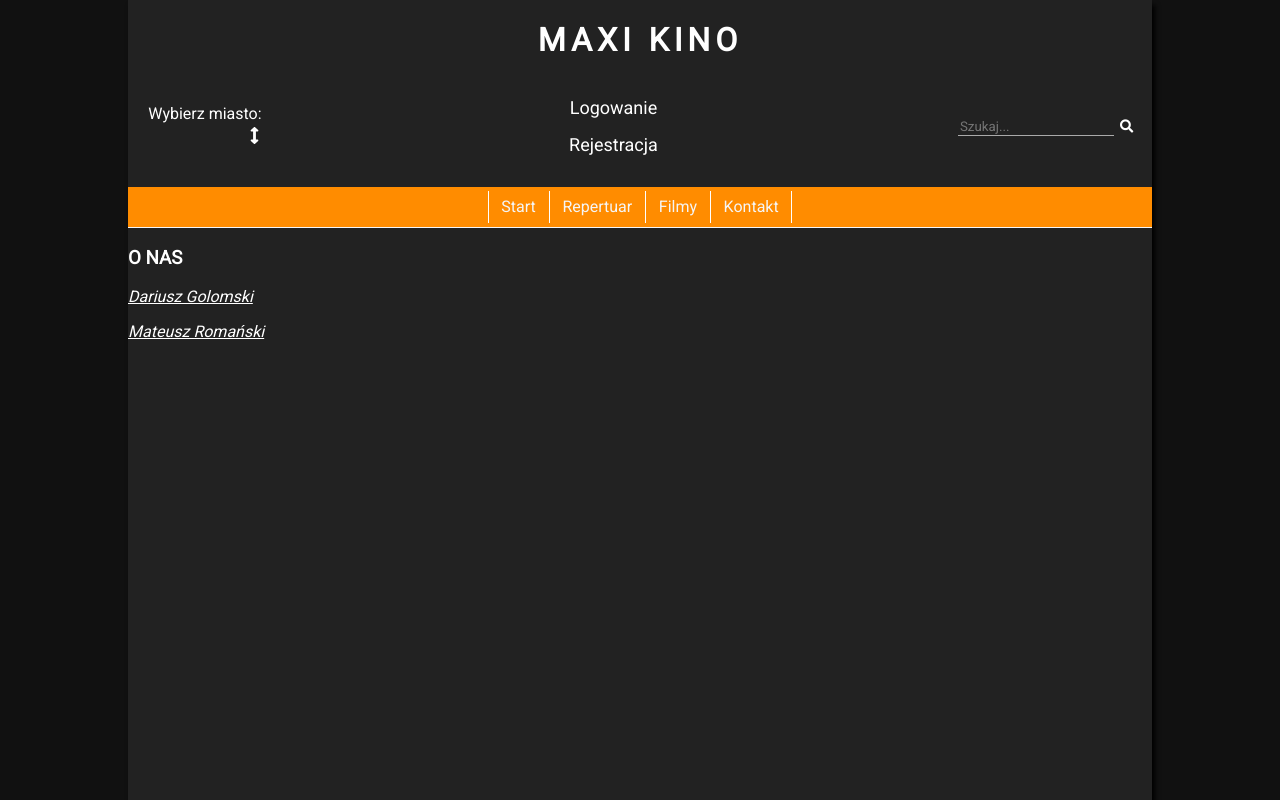
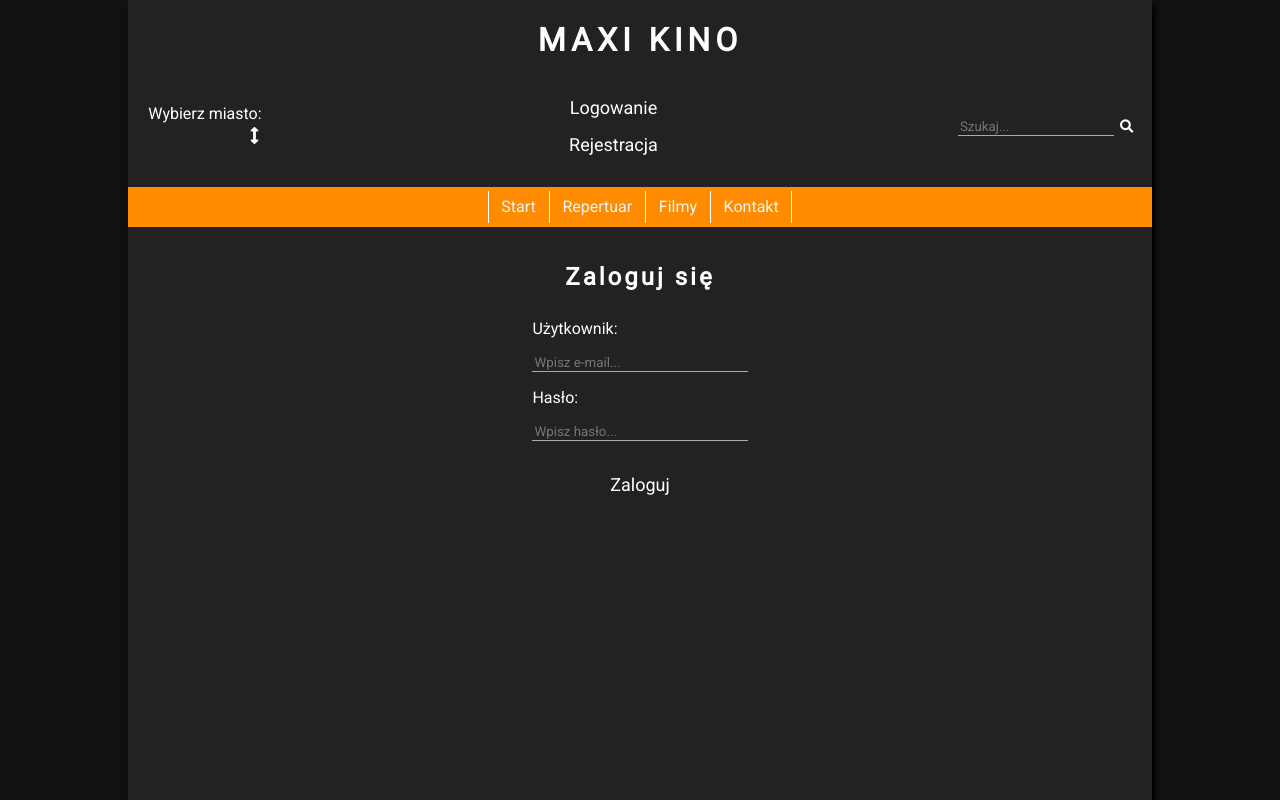
Before and after one commit to dar-gol/Cinema, a React (Create React App) app: page /login in a window 1280 px wide. Shown: the top 800 px of the page. Built offline with nearby package versions, Linux system fonts and the light colour scheme; no server answers.

Commit message:
Log into the website and new component: LoginPage (page template done), RegisterPage

```diff
--- a/package.json
+++ b/package.json
@@ -9,6 +9,7 @@
     "node-sass": "^4.14.1",
     "react": "^17.0.1",
     "react-dom": "^17.0.1",
+    "react-hook-form": "^6.11.2",
     "react-router-dom": "^5.2.0",
     "react-scripts": "4.0.0",
     "web-vitals": "^0.2.4"
--- /dev/null
+++ b/src/Context/UserContext.js
@@ -0,0 +1,9 @@
+import { createContext } from "react";
+
+const defaultObject = {
+  name: "",
+  email: "",
+  isUserLogged: false,
+};
+
+export const UserContext = createContext(defaultObject);
--- a/src/layouts/App.js
+++ b/src/layouts/App.js
@@ -1,23 +1,59 @@
-import React from "react";
+import React, { useState } from "react";
 import { BrowserRouter as Router } from "react-router-dom";
 
-import Header from './Header'
-import Navigation from './Navigation'
-import Page from './Page'
-import Footer from './Footer'
+import { UserContext } from "../Context/UserContext";
+
+import Header from "./Header";
+import Navigation from "./Navigation";
+import Page from "./Page";
+import Footer from "./Footer";
 
 import "../styles/App.sass";
 
 function App() {
+  const [user, setUser] = useState({
+    name: "",
+    email: "",
+    isUserLogged: sessionStorage.getItem("token") ? true : false,
+  });
+
+  const handleLogin = (data, e) => {
+    fetch("http://matixezor-cinema-api.herokuapp.com/api/token", {
+      method: "POST",
+      headers: {
+        Accept: "application/json",
+        "Content-Type": "application/x-www-form-urlencoded; charset=UTF-8",
+      },
+      body: new URLSearchParams({
+        "username": data.username,
+        "password": data.password
+      })
+    })
+      .then((res) => res.json())
+      .then((res) => {
+        console.log(res.access_token);
+        sessionStorage.setItem("token", res.access_token);
+        setUser({
+          name: data.username,
+          email: data.username,
+          isUserLogged: true,
+        });
+      })
+      .catch((error) => {
+        console.log(error);
+      });
+    e.target.reset();
+  };
+
   return (
-    <Router>
+    <UserContext.Provider value={user}>
+      <Router>
         {<Header />}
         {<Navigation />}
-      <main>
-        {<Page />}
-      </main>
+        {<Page handleLogin={handleLogin} />}
         {<Footer />}
-    </Router>
+      </Router>
+    </UserContext.Provider>
   );
 }
 
--- a/src/layouts/Page.js
+++ b/src/layouts/Page.js
@@ -5,17 +5,24 @@ import HomePage from "../pages/HomePage";
 import RepertoryPage from "../pages/RepertoryPage";
 import MoviesPage from "../pages/MoviesPage";
 import ContactPage from "../pages/ContactPage";
+import LoginPage from "../pages/LoginPage";
+import RegisterPage from "../pages/RegisterPage";
 
 import "../styles/Page.sass";
 
-const Page = () => {
+const Page = (props) => {
   return (
-    <>
+    <main className="page">
       <Route path="/" exact component={HomePage} />
       <Route path="/repertory" exact component={RepertoryPage} />
       <Route path="/movies" exact component={MoviesPage} />
       <Route path="/contact" exact component={ContactPage} />
-    </>
+
+      <Route path="/login" exact render={
+        () => <LoginPage handleLogin={props.handleLogin} />
+      } />
+      <Route path="/register" exact component={RegisterPage} />
+    </main>
   );
 };
 
--- /dev/null
+++ b/src/pages/LoginPage.js
@@ -0,0 +1,41 @@
+import React from 'react'
+import {useForm} from 'react-hook-form';
+
+import "../styles/LoginPage.sass";
+
+const LoginPage = (props) => {
+    const { register, handleSubmit, errors} = useForm();
+
+    return(
+        <div className="login">
+            <h2>Zaloguj się</h2>
+            <form className="login-form" onSubmit={handleSubmit(props.handleLogin)}>
+                <label htmlFor="username">Użytkownik:</label>
+                <input
+                    type="text"
+                    id="username"
+                    name="username"
+                    placeholder="Wpisz e-mail..."
+                    ref={register({
+                        required: "E-mail jest wymagany!"
+                    })}
+                />
+                {errors.username && <span>{errors.username.message}</span>}
+                <label htmlFor="password">Hasło:</label>
+                <input
+                    type="password"
+                    id="password"
+                    name="password"
+                    placeholder="Wpisz hasło..."
+                    ref={register({
+                        required: "Hasło jest wymagane!"
+                    })}
+                />
+                {errors.password && <span>{errors.password.message}</span>}
+                <button type="submit">Zaloguj</button>
+            </form>
+        </div>
+    )
+}
+
+export default LoginPage;
--- /dev/null
+++ b/src/pages/RegisterPage.js
@@ -0,0 +1,9 @@
+import React from 'react'
+
+const RegisterPage = () => {
+    return(
+        <p>Register</p>
+    )
+}
+
+export default RegisterPage;
--- a/src/styles/App.sass
+++ b/src/styles/App.sass
@@ -3,7 +3,6 @@
     flex-direction: column
     background-color: #222
     width: 80vw
-    min-height: 200vh
     margin: auto auto
     box-shadow: 3px 5px 5px black
 
--- /dev/null
+++ b/src/styles/LoginPage.sass
@@ -0,0 +1,31 @@
+.login
+    width: 100%
+    display: flex
+    flex-direction: column
+    padding: 2vh 0
+    align-items: center
+    h2
+        letter-spacing: 3px
+    .login-form
+        display: flex
+        flex-direction: column
+    input
+        background-color: transparent
+        border: none
+        border-bottom: 1px solid #aaa
+        margin: 1vh 1vw
+    button
+        background-color: transparent
+        border: none
+        transition: 0.2s
+        cursor: pointer
+        margin: 2vh 2vw
+        padding: 1vh 5vw
+        font-size: large
+        cursor: pointer
+        transition: 0.1s
+        border: 1px solid transparent
+    button:hover
+        border: 1px solid #aaa
+    label
+        margin: 1vh 1vw
--- a/src/styles/Page.sass
+++ b/src/styles/Page.sass
@@ -1,3 +1,6 @@
+.page
+    min-height: 100vh
+
 div.movies
     display: flex
     flex-direction: column
```
Also changed, not shown: 1 other file (tests, documents, lock files or other folders).
